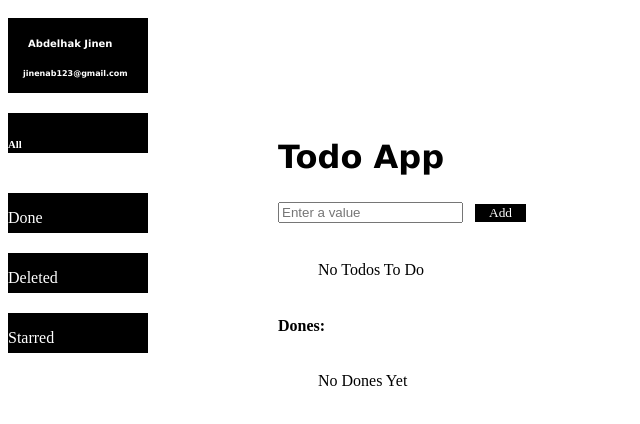
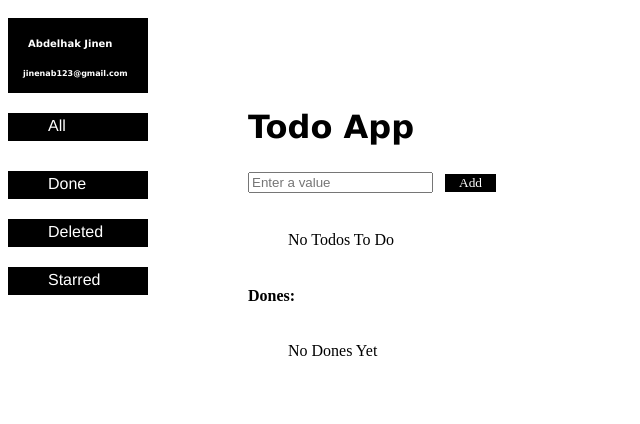
Before and after one commit to jinenab/todo-app-with-hooks-, a React (Create React App) app: page / in a window 1280 px wide. Shown: the top 424 px of the page, without its empty margins (0-640 px from the left). Built offline with nearby package versions, Linux system fonts and the light colour scheme.

Commit message:
css changes

```diff
--- a/src/App.js
+++ b/src/App.js
@@ -10,12 +10,14 @@ return(<div className="main">
 <div className="NavbarContent"><div className="User">   <h5>Abdelhak Jinen</h5>
 <h6>jinenab123@gmail.com</h6></div>
 
-<div className="All"><h6>All</h6></div>
+<div className="All"><p>All</p></div>
 
-<div className="Filters"></div>
+<div className="Filters">
 <div className="Dones"><p>Done</p></div>
 <div className="Deleted"><p>Deleted</p></div>
 <div className="Starred"><p>Starred</p></div>
+</div>
+
 </div>
 
 </div>
--- a/src/style.scss
+++ b/src/style.scss
@@ -2,26 +2,42 @@
     height: 500px;
     width: 140px;
     display: inline-block;
-    margin: 0px;
+
     padding: 0px;
 
 color: white
    }
    .NavbarContent{
        display: flex;
+       .All{
+           p{
+        height:  20px;
+        margin: 4px 40px;
+font-family: 'Franklin Gothic Medium', 'Arial Narrow', Arial, sans-serif    }}
+
+
+       .Filters{
+
+           background-color: white
+       }
        div{
-       height:  40px;
         background-color: black;
         width: 100%;
         margin: 10px 0px;
+        div{
+            margin: 10 0px;
+            background-color: black;
+
+        }
        }
        flex-direction: column;
     height: 80px;
+}
 .User{
     height: 80px;
 
 }
-   }
+
    .Todo{
     width: 900px;
     height: 500px;
@@ -78,7 +94,7 @@ ul{
     color: white
 }
 .Todocontent{
-    margin: 130px
+    margin: 100px
 }
 
 .User{
@@ -94,7 +110,11 @@ ul{
      }
 }
 .Filters{
+
     display: flex;
     flex-direction: column;
-     margin: 0px;
+    p{
+        height:  20px;
+        margin: 4px 40px;
+font-family: 'Franklin Gothic Medium', 'Arial Narrow', Arial, sans-serif    }
 }
```
